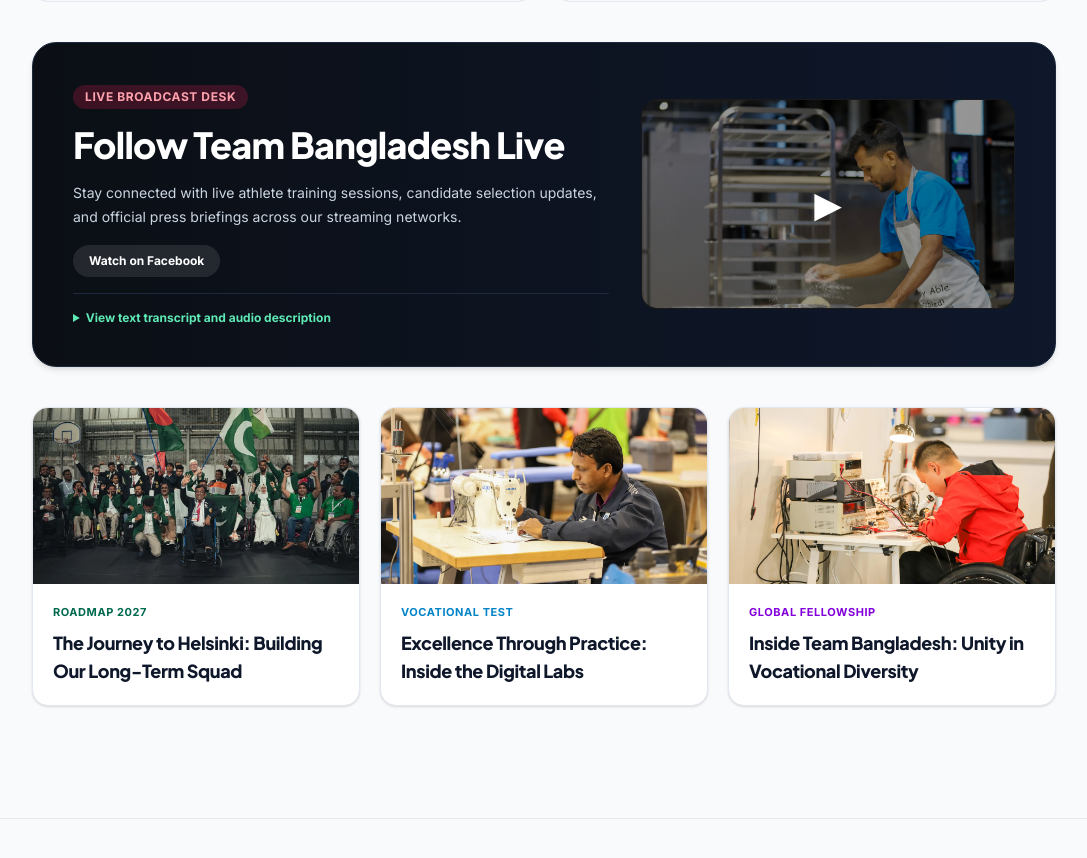
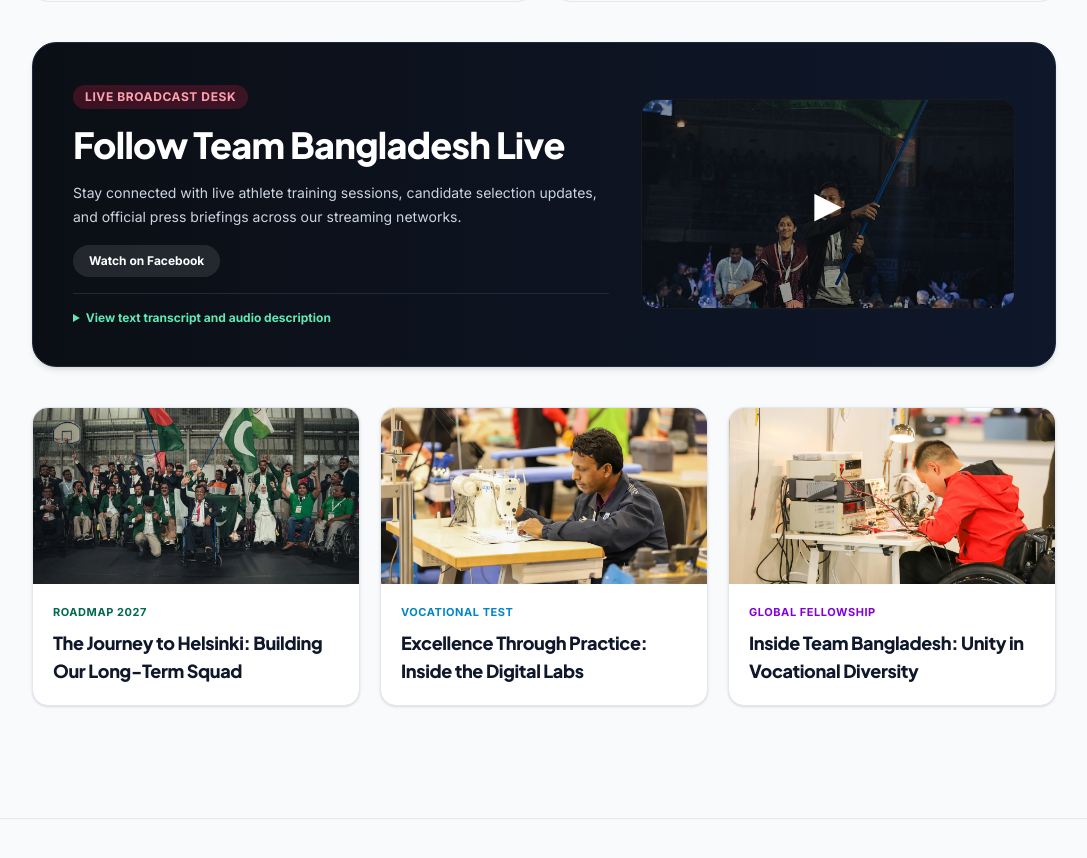
Before and after one commit to faaiisal/abilympicsbd-partners, a Next.js app: page / in a window 1280 px wide. Shown: the part 11082-11940 px from the top of the page, without its empty margins (96-1183 px from the left). Built offline with nearby package versions, Linux system fonts and the light colour scheme.

Commit message:
Update the code page gallery.ts file

```diff
--- a/src/content/media.ts
+++ b/src/content/media.ts
@@ -55,7 +55,7 @@ export const broadcastVideo = {
       "Stay connected with live athlete training sessions, candidate selection updates, and official press briefings across our streaming networks.",
     /** Used as fallback image when Facebook embed is unavailable */
     fallbackImage: {
-      src: "/images/gallery/gallery-00.webp",
+      src: "/images/gallery/gallery-16.webp",
       alt: "Team Bangladesh training session preview",
     },
   },
```
